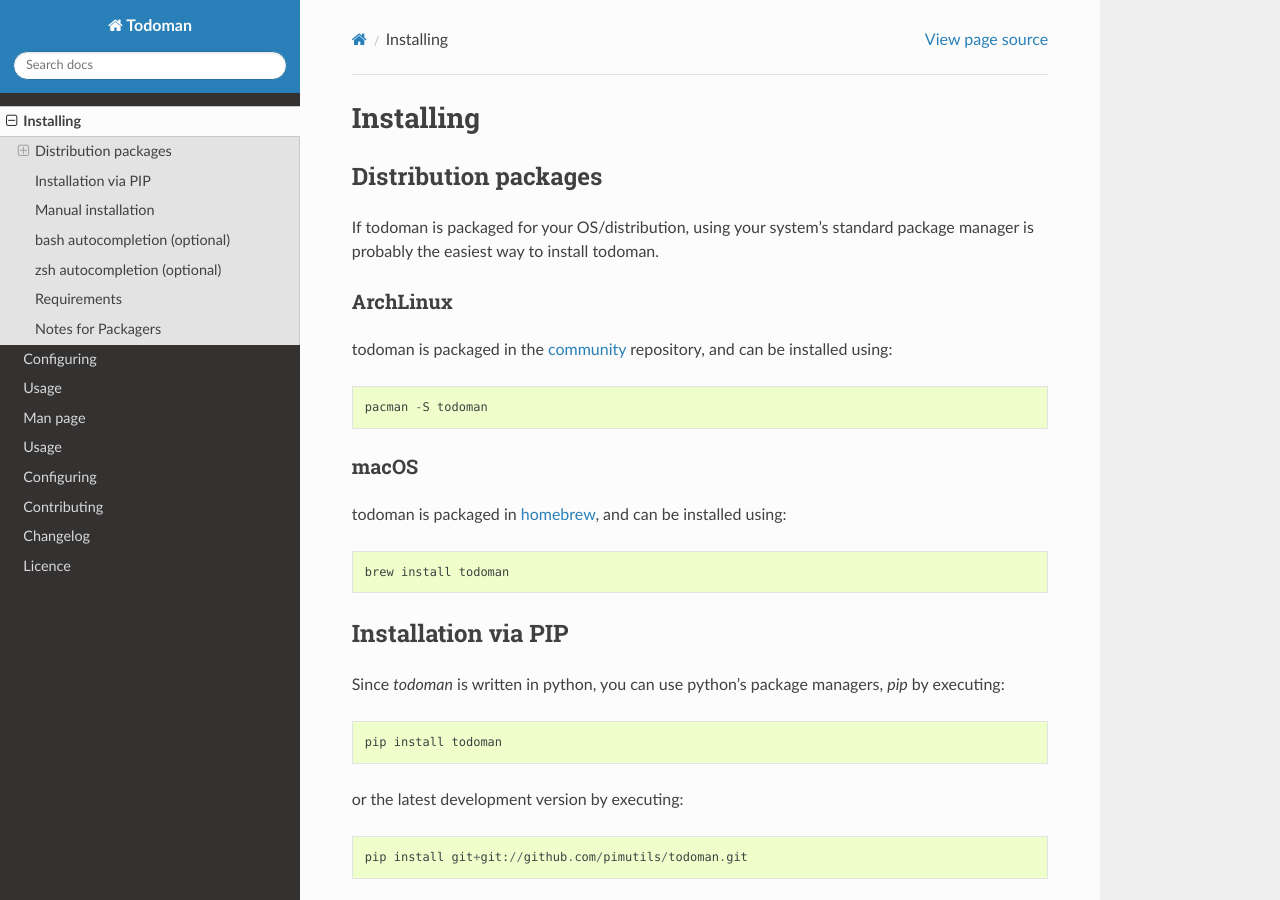
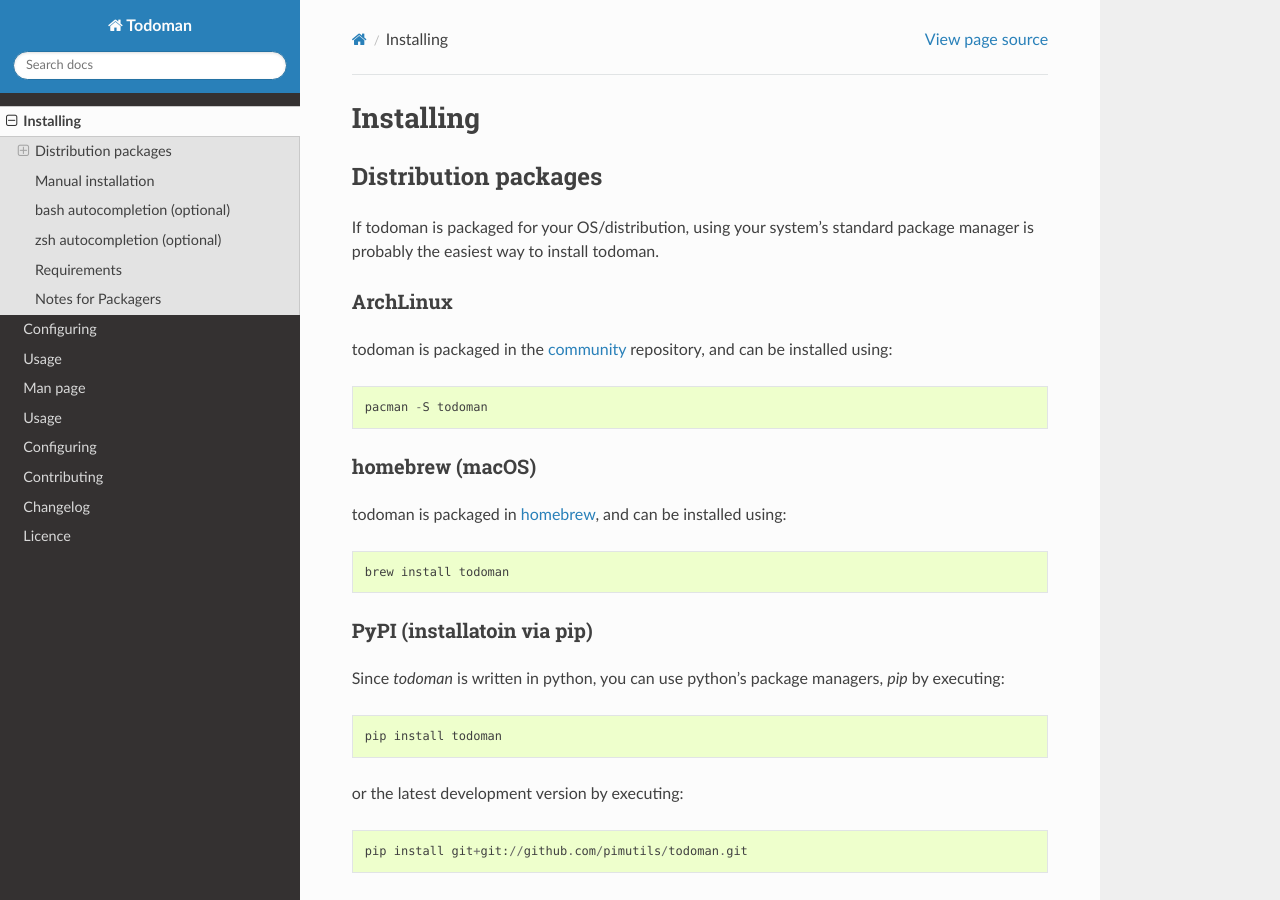
Before and after one commit to pimutils/todoman, a Sphinx documentation site: the page built from docs/source/install.rst, in a window 1280 px wide and 900 px high. Built offline with Sphinx 7.4.7 and the Read the Docs theme 3.1.0, drawn with Linux system fonts in a browser that asks for light colours; the version number could not be read and is left out.

Commit message:
docs: tidy up installation headers

```diff
--- a/docs/source/install.rst
+++ b/docs/source/install.rst
@@ -16,8 +16,8 @@
 
 .. _community: https://www.archlinux.org/packages/community/any/todoman/
 
-macOS
-~~~~~
+homebrew (macOS)
+~~~~~~~~~~~~~~~~
 
 todoman is packaged in homebrew_, and can be installed using::
 
@@ -25,8 +25,8 @@
 
 .. _homebrew: https://formulae.brew.sh/formula/todoman
 
-Installation via PIP
---------------------
+PyPI (installatoin via pip)
+~~~~~~~~~~~~~~~~~~~~~~~~~~~
 
 Since *todoman* is written in python, you can use python's package managers,
 *pip* by executing::
```
